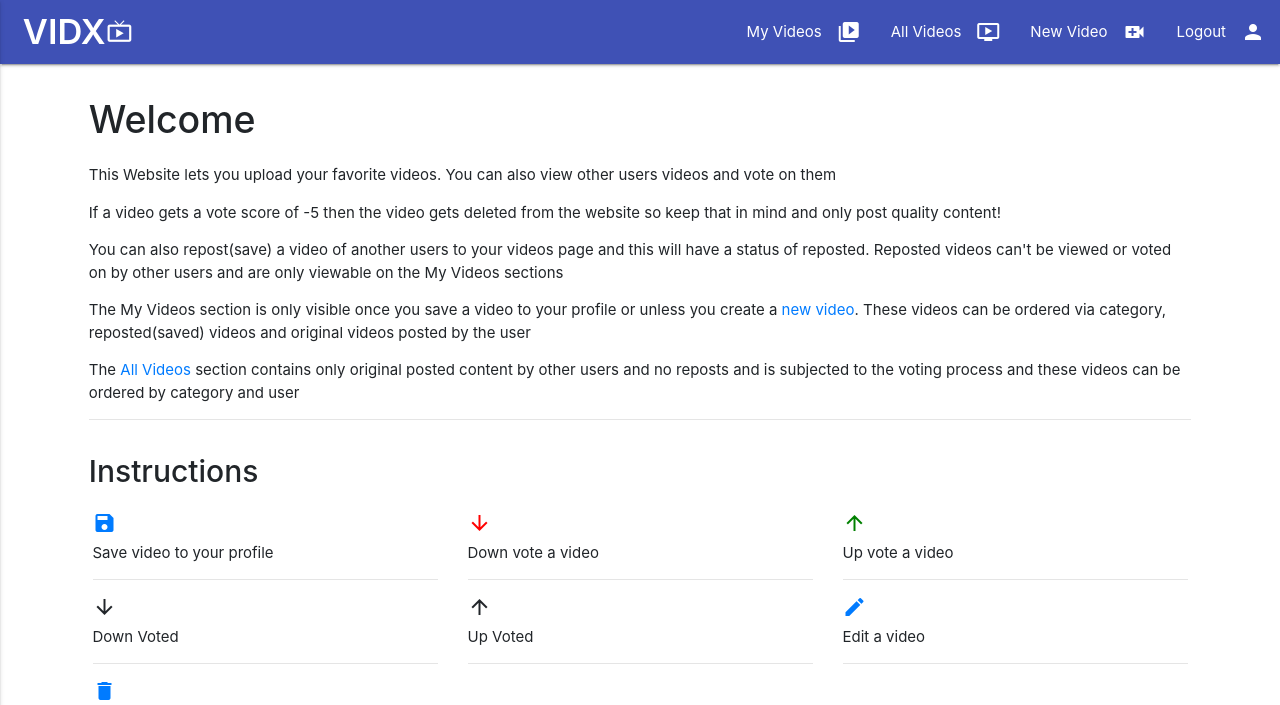
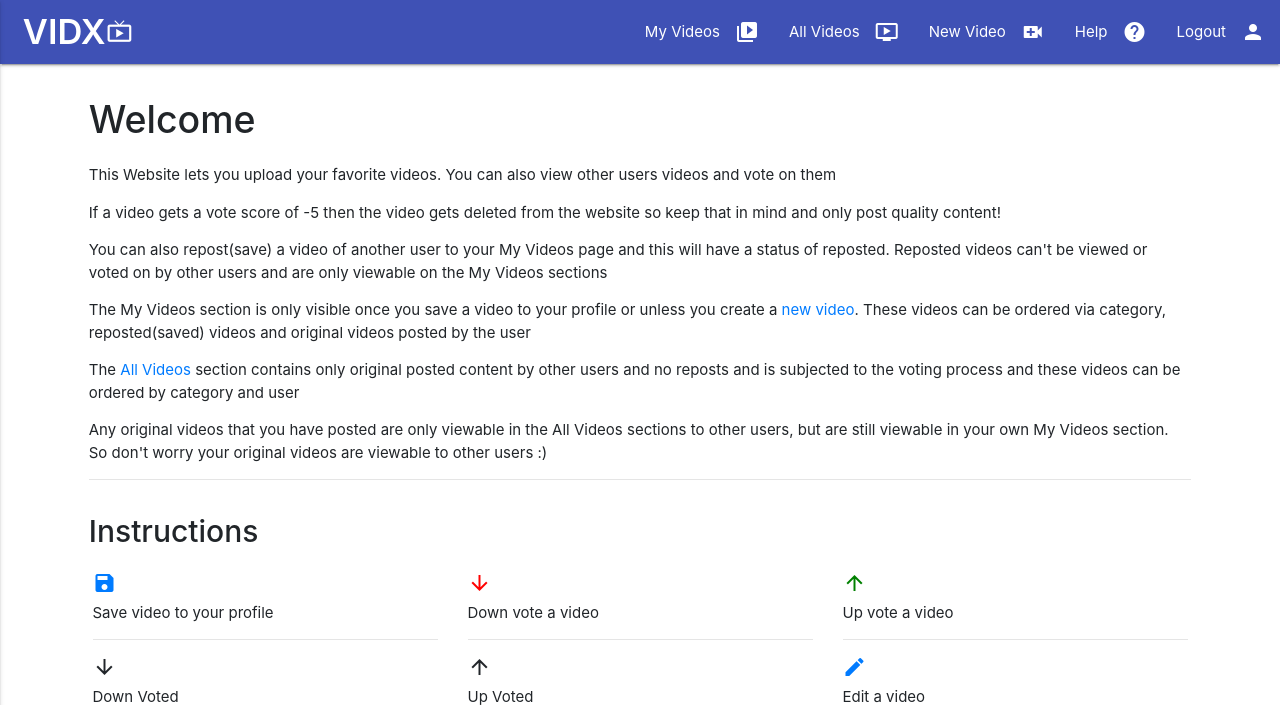
Before and after one commit to Garathd/vidx-video-sharing, a Flask app: template templates/welcome.html in a window 1280 px wide. Shown: the top 705 px of the page. Run offline with Flask 2, Linux system fonts and the light colour scheme; the template is opened without the code that fills it, so the values that code supplies are empty; some libraries are stand-ins or nearby versions.

Commit message:
Added more explainations on UX in the readme. Added more instructions to the welcome page, made image link optional in add/edit videos, add help menu

```diff
--- a/app.py
+++ b/app.py
@@ -94,6 +94,7 @@ def regcheck():
                     "message_info" : "{0}'s account has been created!".format(username)
                 }
                 return render_template('login.html', message=message)
+
             else:
                 # Username has been taken
                 message = {
@@ -149,6 +150,7 @@ def check():
                     "message_type" : "error",
                     "message_info" : "Invalid Login Details!"
                 }
+
                 return render_template('login.html', message=message)
 
         except:
@@ -173,6 +175,7 @@ def dashboard(username):
         # Getting list of my videos
         videos = db.getMyVideos(userid)
 
+        # If user has no videos redirect to welcome screen
         if not videos:
             return redirect('/welcome')
 
@@ -200,6 +203,7 @@ def profile():
         # Get Username
         user_name = db.getLogin()
         return redirect('/{}'.format(user_name))
+
     except:
         return redirect('/')
 
@@ -255,7 +259,9 @@ def newplaylist():
         user_name=user_name,
         userid=userid,
         categories=categories)
-    except:
+
+    except Exception as e:
+        print(e)
         return redirect('/')
 
 
@@ -286,7 +292,8 @@ def addvideo():
 
         return redirect('/{}'.format(user_name))
 
-    except:
+    except Exception as e:
+        print(e)
         return redirect('/')
 
 
@@ -317,7 +324,9 @@ def edit(videoid):
 
         else:
             return redirect('/profile')
-    except:
+
+    except Exception as e:
+        print(e)
         return redirect('/')
 
 
--- a/templates/base.html
+++ b/templates/base.html
@@ -26,12 +26,14 @@
                     <li><a href="/profile">My Videos<i class="material-icons right">video_library</i></a></li>
                     <li><a href="/videos">All Videos<i class="material-icons right">ondemand_video</i></a></li>
                     <li><a href="/new-video">New Video<i class="material-icons right">video_call</i></a></li>
+                    <li><a href="/welcome">Help<i class="material-icons right">help</i></a></li>
                     <li><a href="/logout">Logout<i class="material-icons right">person</i></a></li>
                 </ul>
                 <ul class="side-nav" id="mobile-demo">
                     <li><a href="/profile">My Videos<i class="material-icons mobile-link right">video_library</i></a></li>
                     <li><a href="/videos">All Videos<i class="material-icons mobile-link right">ondemand_video</i></a></li>
                     <li><a href="/new-video">New Video<i class="material-icons mobile-link right">video_call</i></a></li>
+                    <li><a href="/welcome">Help<i class="material-icons mobile-link right">help</i></a></li>
                     <li><a href="/logout">Logout<i class="material-icons mobile-link right">person</i></a></li>
                 </ul>
             </div>
--- a/templates/edit-video.html
+++ b/templates/edit-video.html
@@ -24,7 +24,7 @@
 
         <div class="row">
             <div class="input-field col s12">
-                <input placeholder="Enter image link address" value="{{ video.img_source }}" name="image" id="image" type="text" class="validate" maxlength="255" required>
+                <input placeholder="Enter image link address" value="{{ video.img_source }}" name="image" id="image" type="text" class="validate" maxlength="255">
                 <label for="image">Image Link</label>
             </div>
         </div>
--- a/templates/new-video.html
+++ b/templates/new-video.html
@@ -24,7 +24,7 @@
 
         <div class="row">
             <div class="input-field col s12">
-                <input placeholder="Enter image link address" name="image" id="image" type="text" class="validate" maxlength="255" required>
+                <input placeholder="Enter image link address" name="image" id="image" type="text" class="validate" maxlength="255">
                 <label for="image">Image Link</label>
             </div>
         </div>
--- a/templates/welcome.html
+++ b/templates/welcome.html
@@ -9,11 +9,13 @@
 
             <p>If a video gets a vote score of -5 then the video gets deleted from the website so keep that in mind and only post quality content!</p>
 
-            <p>You can also repost(save) a video of another users to your videos page and this will have a status of reposted. Reposted videos can't be viewed or voted on by other users and are only viewable on the My Videos sections</p>
+            <p>You can also repost(save) a video of another user to your My Videos page and this will have a status of reposted. Reposted videos can't be viewed or voted on by other users and are only viewable on the My Videos sections</p>
 
             <p>The My Videos section is only visible once you save a video to your profile or unless you create a <a href="/new-video">new video</a>. These videos can be ordered via category, reposted(saved) videos and original videos posted by the user</p>
 
             <p>The <a href="/videos">All Videos</a> section contains only original posted content by other users and no reposts and is subjected to the voting process and these videos can be ordered by category and user</p>
+
+            <p>Any original videos that you have posted are only viewable in the All Videos sections to other users, but are still viewable in your own My Videos section. So don't worry your original videos are viewable to other users :) </p>
 
             <hr />
             <h2>Instructions</h2>
```
Also changed, not shown: README.md.
